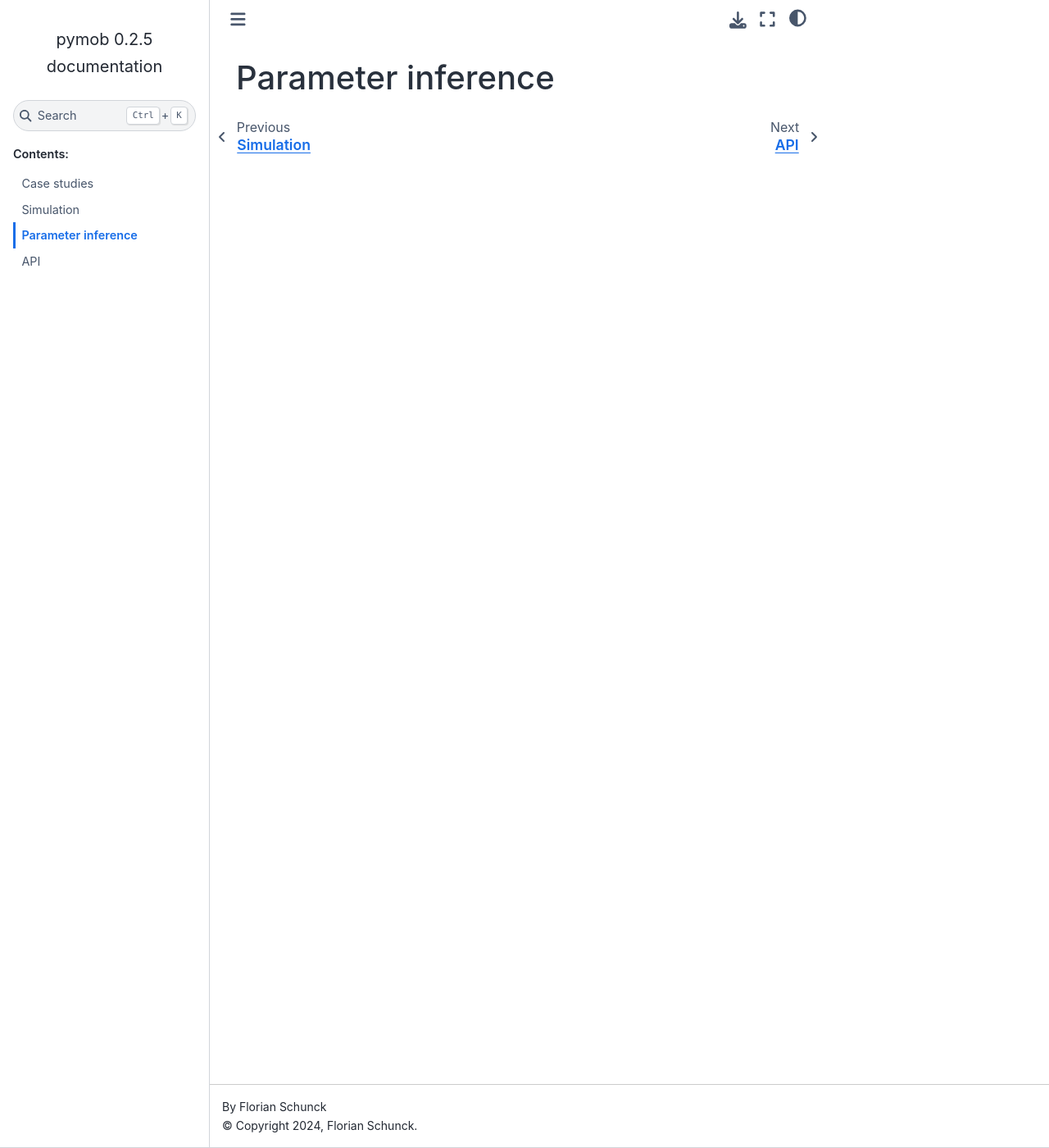
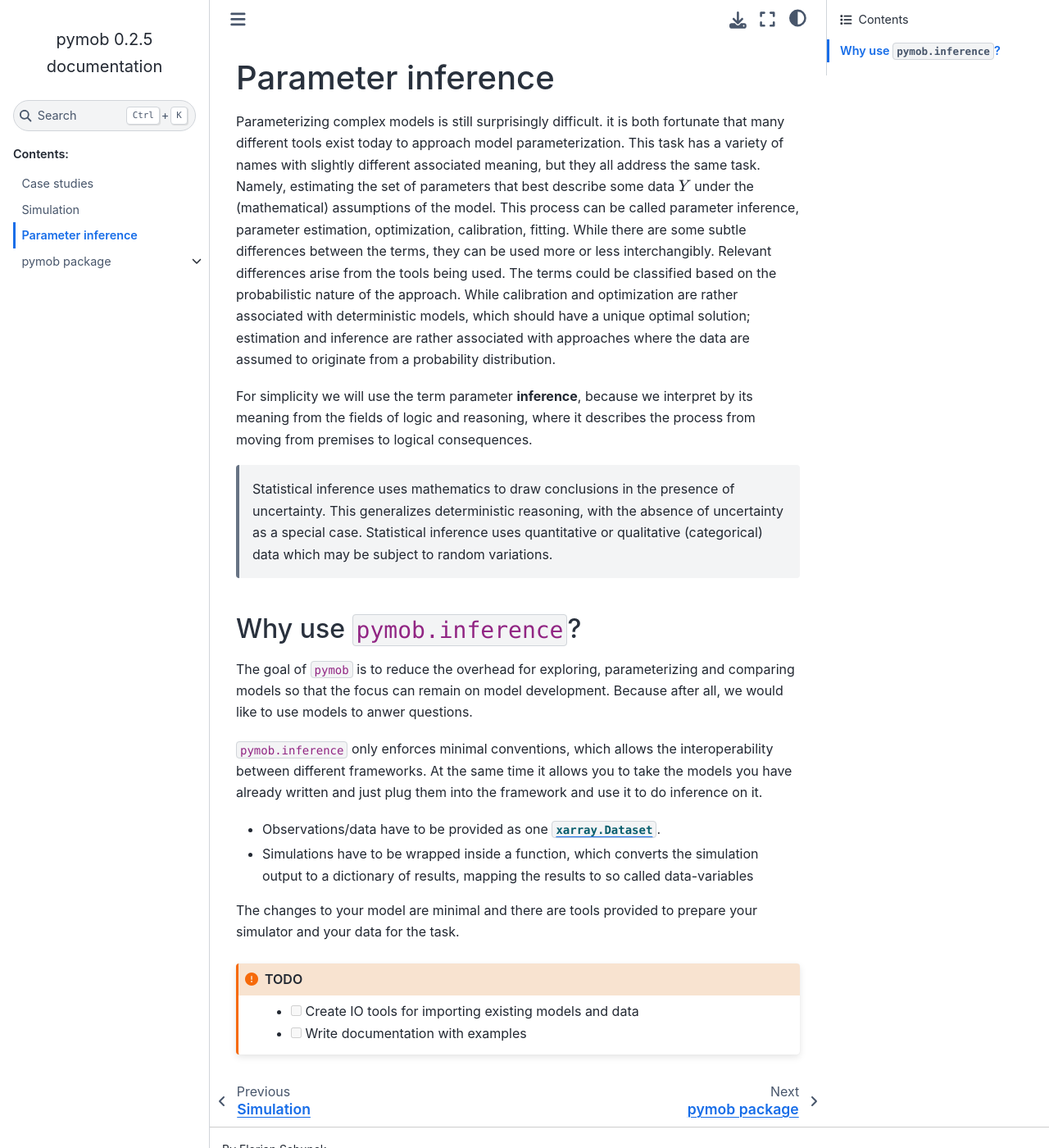
Before and after one commit to flo-schu/pymob, a Sphinx documentation site: the page built from docs/source/parameter_inference.md, in a window 1280 px wide and 1400 px high. Shown: the whole window at 82% size. Built offline with Sphinx 7.4.7 and the Sphinx Book theme 1.1.4, drawn with Linux system fonts in a browser that asks for light colours.

Commit message:
Improve documentation

````diff
--- a/docs/source/api.rst
+++ /dev/null
@@ -1,7 +0,0 @@
-API
-===
-
-.. autosummary::
-   :toctree: generated
-
-   pymob
--- a/docs/source/pymob.rst
+++ b/docs/source/api/pymob.rst
@@ -7,6 +7,7 @@ Subpackages
 .. toctree::
    :maxdepth: 4
 
+   pymob.inference
    pymob.sim
    pymob.utils
 
--- a/docs/source/generated/pymob.rst
+++ /dev/null
@@ -1,4 +0,0 @@
-pymob
-=====
-
-.. automodule:: pymob
--- a/docs/source/index.rst
+++ b/docs/source/index.rst
@@ -13,7 +13,8 @@ Welcome to pymob's documentation!
    case_studies
    simulation
    parameter_inference
-   api
+
+   api/pymob
 
 
 Indices and tables
--- a/docs/source/parameter_inference.md
+++ b/docs/source/parameter_inference.md
@@ -1 +1,31 @@
 # Parameter inference
+
+Parameterizing complex models is still surprisingly difficult. it is both fortunate
+that many different tools exist today to approach model parameterization. This task
+has a variety of names with slightly different associated meaning, but they all
+address the same task. Namely, estimating the set of parameters that best describe
+some data $Y$ under the (mathematical) assumptions of the model. This process can be called parameter inference, parameter estimation, optimization, calibration, fitting. While there are
+some subtle differences between the terms, they can be used more or less interchangibly. Relevant differences arise from the tools being used. The terms could be classified based on the probabilistic nature of the approach. While calibration and optimization are rather associated with deterministic models, which should have a unique optimal solution; estimation and inference are rather associated with approaches where the data are assumed to originate from a probability distribution.
+
+For simplicity we will use the term parameter **inference**, because we interpret by its meaning from the fields of logic and reasoning, where it describes the process from moving from premises to logical consequences.
+
+> Statistical inference uses mathematics to draw conclusions in the presence of uncertainty. This generalizes deterministic reasoning, with the absence of uncertainty as a special case. Statistical inference uses quantitative or qualitative (categorical) data which may be subject to random variations.
+
+## Why use `pymob.inference`?
+
+The goal of `pymob` is to reduce the overhead for exploring, parameterizing and comparing
+models so that the focus can remain on model development. Because after all,
+we would like to use models to anwer questions.
+
+`pymob.inference` only enforces minimal conventions, which allows the interoperability between different frameworks. At the same time it allows you to take the models you have already written and just plug them into the framework and use it to do inference on it.
+
+ + Observations/data have to be provided as one [`xarray.Dataset`](https://docs.xarray.dev/en/stable/generated/xarray.Dataset.html).
+ + Simulations have to be wrapped inside a function, which converts the simulation output to a dictionary of results, mapping the results to so called data-variables
+
+The changes to your model are minimal and there are tools provided to prepare your simulator and your data for the task.
+
+```{admonition} TODO
+:class: attention
+- [ ] Create IO tools for importing existing models and data
+- [ ] Write documentation with examples
+```
````
Also changed, not shown: docs/source/api/pymob.inference.rst (added, +61 -0 lines), docs/source/api/modules.rst (renamed from docs/source/modules.rst), docs/source/api/pymob.sim.rst (renamed from docs/source/pymob.sim.rst), docs/source/api/pymob.utils.rst (renamed from docs/source/pymob.utils.rst).
